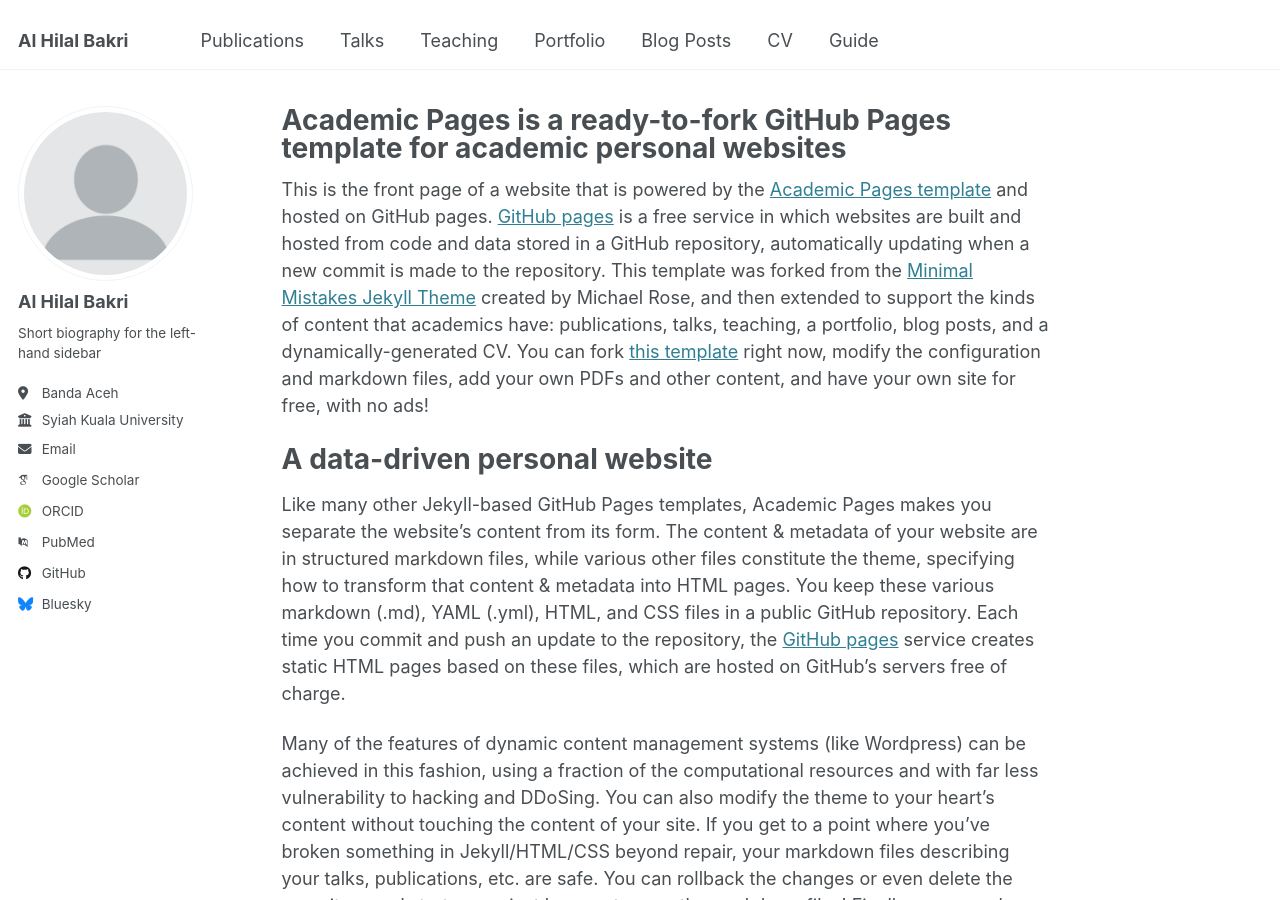
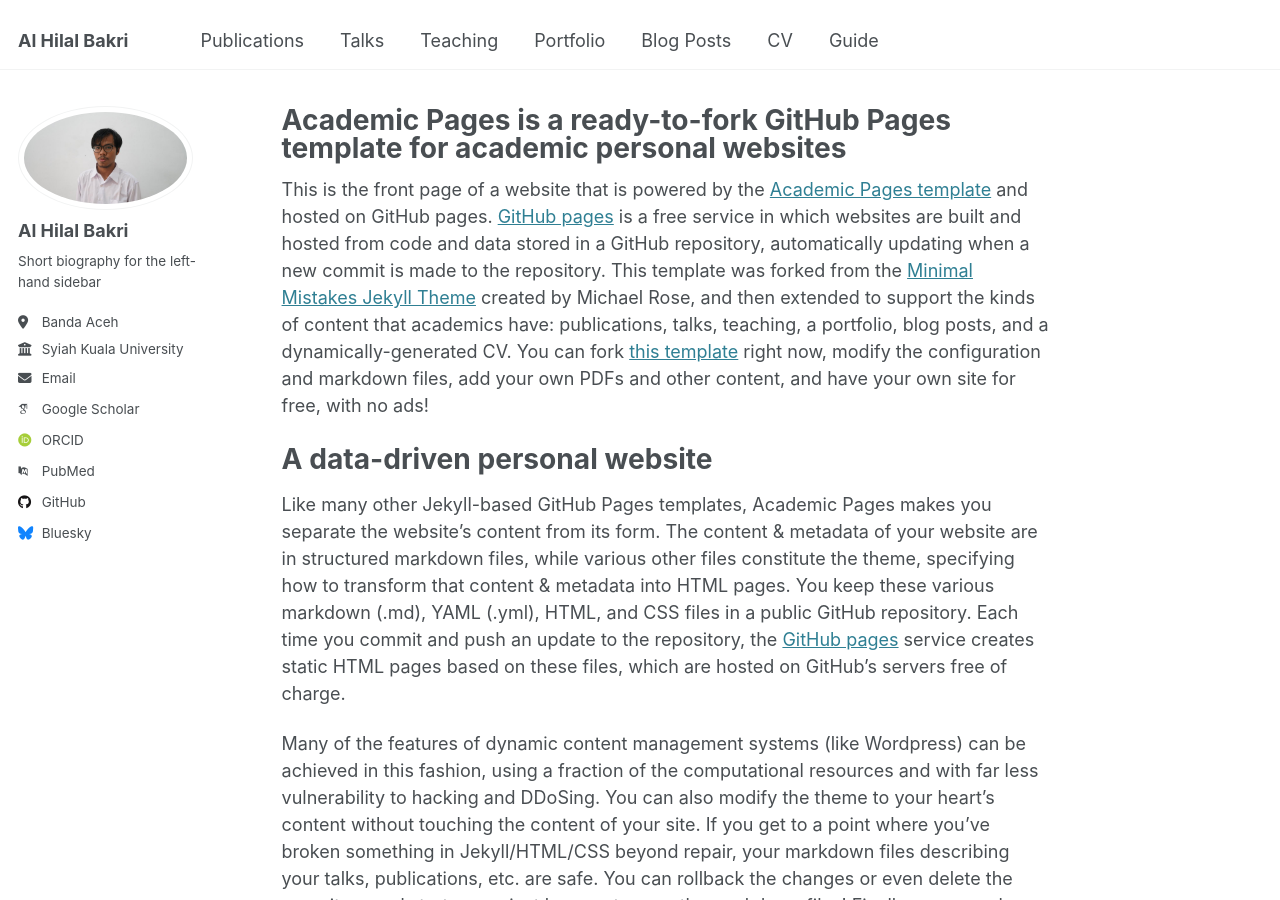
Before and after one commit to Alhilalbakri/Alhilalbakri.github.io, a Jekyll site: the page built from _pages/about.md, in a window 1280 px wide and 900 px high. Built offline with Jekyll 4.4.1, drawn with Linux system fonts in a browser that asks for light colours; some web fonts are replaced.

Commit message:
Update _config.yml

```diff
--- a/_config.yml
+++ b/_config.yml
@@ -22,7 +22,7 @@ repository               : "Alhilalbakri/alhilalbakri.github.io"
 #               Additional customization can be done by editing /_includes/author-profile.html
 author:
   # Biographic information
-  avatar           : "profile.png"
+  avatar           : "Foto.png"
   name             : "Al Hilal Bakri"
   pronouns         : # example: "she/her"
   bio              : "Short biography for the left-hand sidebar"
```
